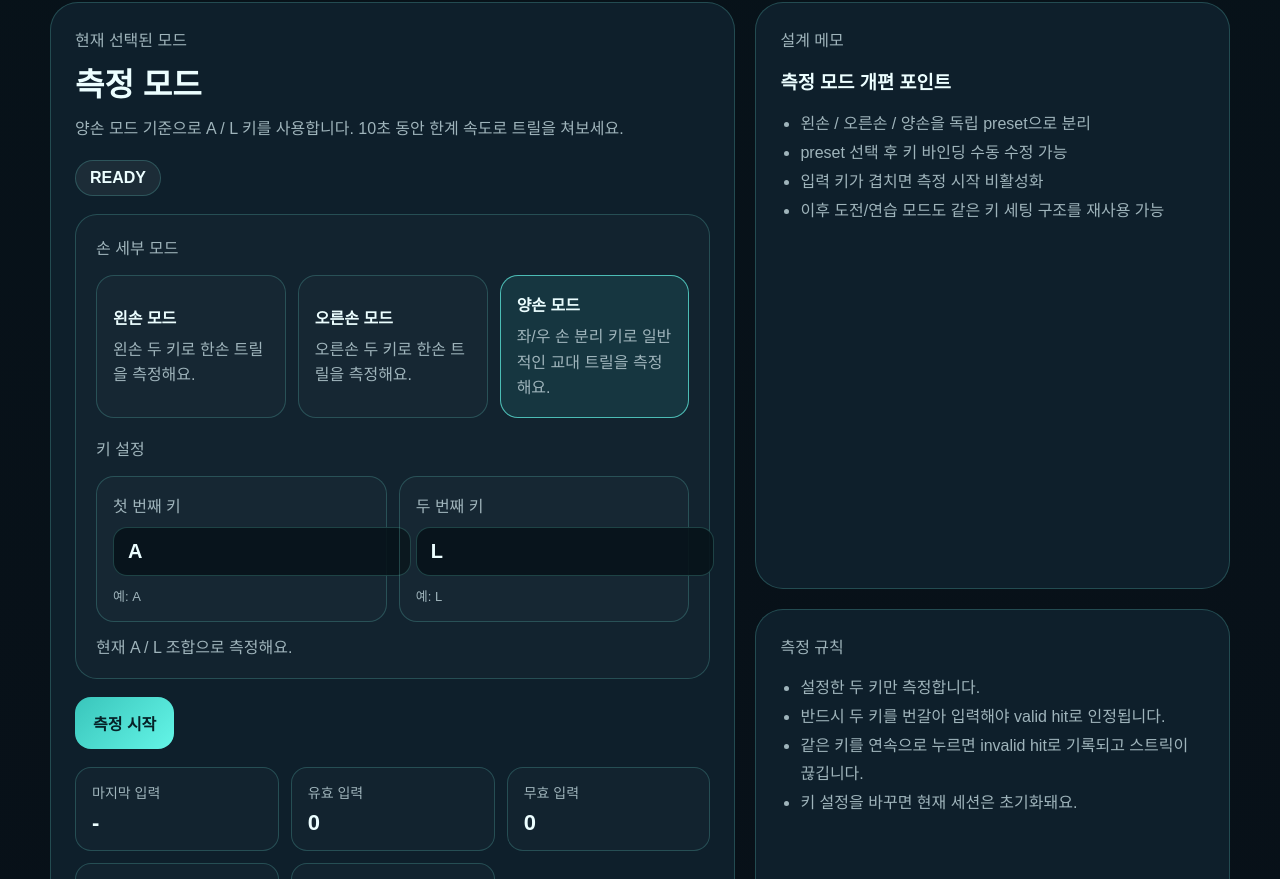
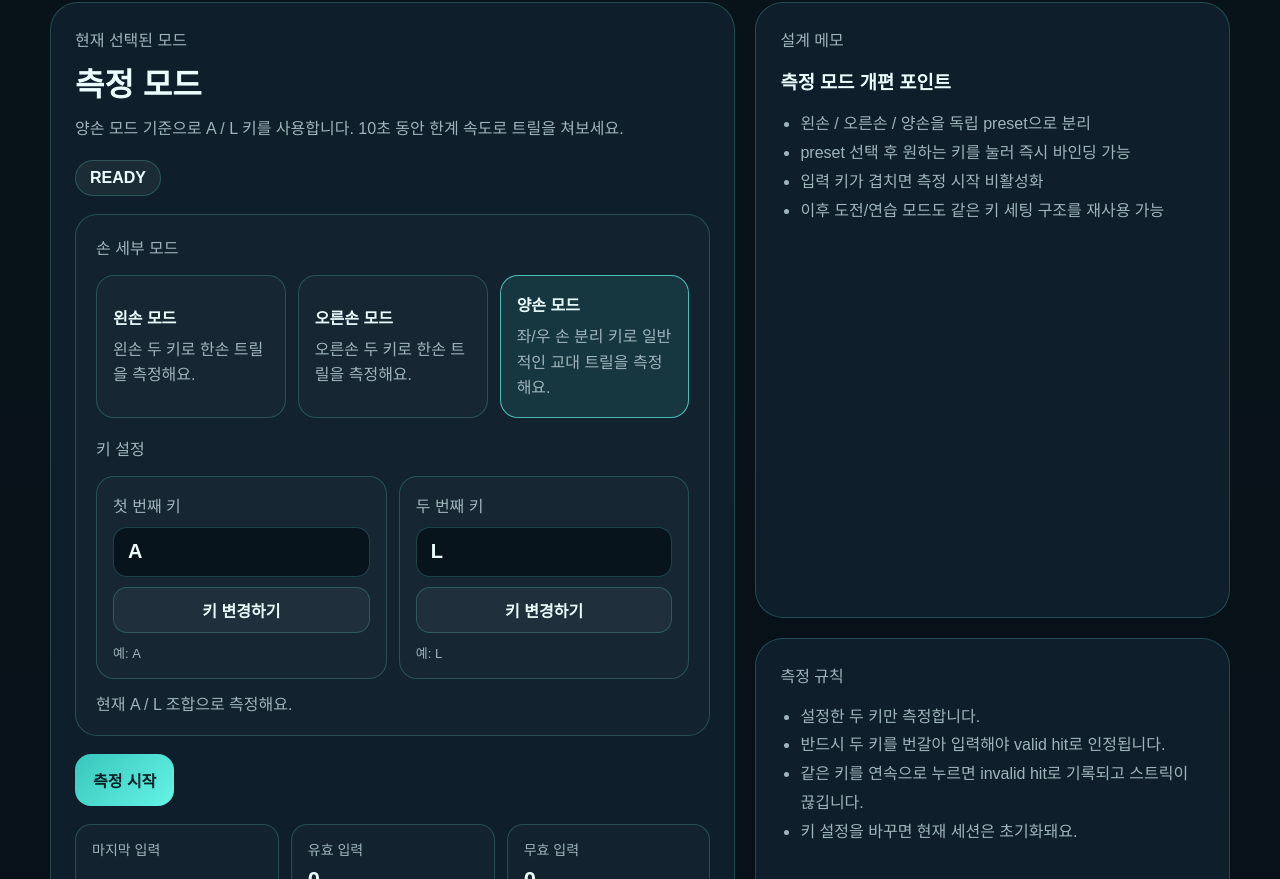
Before and after one commit to miku-agent/06_trill-lab, a Next.js app: page / in a window 1280 px wide. Shown: the part 749-1628 px from the top of the page. Built offline with nearby package versions, Linux system fonts and the light colour scheme.

Commit message:
feat: improve key capture flow

```diff
--- a/src/app/page.tsx
+++ b/src/app/page.tsx
@@ -5,6 +5,7 @@ import { useCallback, useEffect, useMemo, useRef, useState } from "react";
 type SessionState = "idle" | "countdown" | "running" | "finished";
 type ModeKey = "measure" | "challenge" | "practice";
 type MeasureVariant = "left" | "right" | "both";
+type KeyCaptureTarget = "primary" | "secondary" | null;
 
 type Result = {
   bpm: number;
@@ -98,6 +99,7 @@ export default function HomePage() {
   const [measureVariant, setMeasureVariant] = useState<MeasureVariant>("both");
   const [primaryKey, setPrimaryKey] = useState("A");
   const [secondaryKey, setSecondaryKey] = useState("L");
+  const [keyCaptureTarget, setKeyCaptureTarget] = useState<KeyCaptureTarget>(null);
   const [sessionState, setSessionState] = useState<SessionState>("idle");
   const [countdownLeft, setCountdownLeft] = useState(COUNTDOWN_SECONDS);
   const [timeLeft, setTimeLeft] = useState(TEST_SECONDS);
@@ -124,6 +126,12 @@ export default function HomePage() {
       return "이 모드는 아직 레이아웃만 잡혀 있어요. 먼저 측정 모드로 감을 확인해보세요.";
     }
 
+    if (keyCaptureTarget) {
+      return keyCaptureTarget === "primary"
+        ? "첫 번째 키를 기다리는 중이에요. 원하는 키를 하나 눌러주세요."
+        : "두 번째 키를 기다리는 중이에요. 원하는 키를 하나 눌러주세요.";
+    }
+
     if (!hasValidKeyConfig) {
       return "서로 다른 두 키를 설정해야 측정을 시작할 수 있어요.";
     }
@@ -141,7 +149,7 @@ export default function HomePage() {
     }
 
     return `${activePreset.title} 기준으로 ${configuredKeys[0]} / ${configuredKeys[1]} 키를 사용합니다. 10초 동안 한계 속도로 트릴을 쳐보세요.`;
-  }, [activePreset.title, configuredKeys, countdownLeft, hasValidKeyConfig, result, selectedMode, sessionState]);
+  }, [activePreset.title, configuredKeys, countdownLeft, hasValidKeyConfig, keyCaptureTarget, result, selectedMode, sessionState]);
 
   const finishRun = useCallback(() => {
     runningRef.current = false;
@@ -159,6 +167,23 @@ export default function HomePage() {
       accuracy,
       peakStreak: peakStreakRef.current,
     });
+  }, []);
+
+  const resetStats = useCallback(() => {
+    setCountdownLeft(COUNTDOWN_SECONDS);
+    setTimeLeft(TEST_SECONDS);
+    setLastAcceptedKey(null);
+    setLatestInput("-");
+    setValidHits(0);
+    setInvalidHits(0);
+    setCurrentStreak(0);
+    setPeakStreak(0);
+    setResult(null);
+    deadlineRef.current = null;
+    runningRef.current = false;
+    validHitsRef.current = 0;
+    invalidHitsRef.current = 0;
+    peakStreakRef.current = 0;
   }, []);
 
   useEffect(() => {
@@ -206,6 +231,27 @@ export default function HomePage() {
   useEffect(() => {
     const onKeyDown = (event: KeyboardEvent) => {
       const pressedKey = normalizeKey(event.key);
+      if (!pressedKey) {
+        return;
+      }
+
+      if (keyCaptureTarget) {
+        event.preventDefault();
+
+        if (keyCaptureTarget === "primary") {
+          setPrimaryKey(pressedKey);
+        } else {
+          setSecondaryKey(pressedKey);
+        }
+
+        setKeyCaptureTarget(null);
+        runningRef.current = false;
+        deadlineRef.current = null;
+        setSessionState("idle");
+        resetStats();
+        return;
+      }
+
       if (!runningRef.current || !hasValidKeyConfig || !configuredKeys.includes(pressedKey)) {
         return;
       }
@@ -242,24 +288,7 @@ export default function HomePage() {
 
     window.addEventListener("keydown", onKeyDown);
     return () => window.removeEventListener("keydown", onKeyDown);
-  }, [configuredKeys, hasValidKeyConfig, lastAcceptedKey]);
-
-  function resetStats() {
-    setCountdownLeft(COUNTDOWN_SECONDS);
-    setTimeLeft(TEST_SECONDS);
-    setLastAcceptedKey(null);
-    setLatestInput("-");
-    setValidHits(0);
-    setInvalidHits(0);
-    setCurrentStreak(0);
-    setPeakStreak(0);
-    setResult(null);
-    deadlineRef.current = null;
-    runningRef.current = false;
-    validHitsRef.current = 0;
-    invalidHitsRef.current = 0;
-    peakStreakRef.current = 0;
-  }
+  }, [configuredKeys, hasValidKeyConfig, keyCaptureTarget, lastAcceptedKey, resetStats]);
 
   function startRun() {
     if (selectedMode !== "measure" || !hasValidKeyConfig) {
@@ -272,6 +301,7 @@ export default function HomePage() {
 
   function changeMode(mode: ModeKey) {
     setSelectedMode(mode);
+    setKeyCaptureTarget(null);
     runningRef.current = false;
     deadlineRef.current = null;
     setSessionState("idle");
@@ -283,25 +313,18 @@ export default function HomePage() {
     setMeasureVariant(variant);
     setPrimaryKey(preset.defaultKeys[0]);
     setSecondaryKey(preset.defaultKeys[1]);
+    setKeyCaptureTarget(null);
     runningRef.current = false;
     deadlineRef.current = null;
     setSessionState("idle");
     resetStats();
   }
 
-  function updatePrimaryKey(value: string) {
-    setPrimaryKey(normalizeKey(value));
+  function beginKeyCapture(target: Exclude<KeyCaptureTarget, null>) {
     runningRef.current = false;
     deadlineRef.current = null;
     setSessionState("idle");
-    resetStats();
-  }
-
-  function updateSecondaryKey(value: string) {
-    setSecondaryKey(normalizeKey(value));
-    runningRef.current = false;
-    deadlineRef.current = null;
-    setSessionState("idle");
+    setKeyCaptureTarget(target);
     resetStats();
   }
 
@@ -505,14 +528,16 @@ export default function HomePage() {
                         label="첫 번째 키"
                         value={primaryKey}
                         hint={measureVariant === "left" ? "예: A" : measureVariant === "right" ? "예: K" : "예: A"}
-                        onChange={updatePrimaryKey}
+                        isCapturing={keyCaptureTarget === "primary"}
+                        onStartCapture={() => beginKeyCapture("primary")}
                         disabled={sessionState === "countdown" || sessionState === "running"}
                       />
                       <KeySettingCard
                         label="두 번째 키"
                         value={secondaryKey}
                         hint={measureVariant === "left" ? "예: S" : measureVariant === "right" ? "예: L" : "예: L"}
-                        onChange={updateSecondaryKey}
+                        isCapturing={keyCaptureTarget === "secondary"}
+                        onStartCapture={() => beginKeyCapture("secondary")}
                         disabled={sessionState === "countdown" || sessionState === "running"}
                       />
                     </div>
@@ -527,7 +552,7 @@ export default function HomePage() {
                 <div style={{ display: "flex", gap: 12, flexWrap: "wrap" }}>
                   <button
                     onClick={startRun}
-                    disabled={sessionState === "countdown" || sessionState === "running" || !hasValidKeyConfig}
+                    disabled={sessionState === "countdown" || sessionState === "running" || !hasValidKeyConfig || keyCaptureTarget !== null}
                     style={{
                       border: 0,
                       borderRadius: 16,
@@ -603,7 +628,7 @@ export default function HomePage() {
               <h3 style={{ margin: "8px 0 14px" }}>측정 모드 개편 포인트</h3>
               <ul style={{ paddingLeft: 20, color: "var(--muted)", lineHeight: 1.8, marginBottom: 0 }}>
                 <li>왼손 / 오른손 / 양손을 독립 preset으로 분리</li>
-                <li>preset 선택 후 키 바인딩 수동 수정 가능</li>
+                <li>preset 선택 후 원하는 키를 눌러 즉시 바인딩 가능</li>
                 <li>입력 키가 겹치면 측정 시작 비활성화</li>
                 <li>이후 도전/연습 모드도 같은 키 세팅 구조를 재사용 가능</li>
               </ul>
@@ -675,46 +700,65 @@ function KeySettingCard({
   label,
   value,
   hint,
-  onChange,
+  isCapturing,
+  onStartCapture,
   disabled,
 }: {
   label: string;
   value: string;
   hint: string;
-  onChange: (value: string) => void;
+  isCapturing: boolean;
+  onStartCapture: () => void;
   disabled: boolean;
 }) {
   return (
-    <label
+    <div
       style={{
         display: "grid",
         gap: 10,
         padding: 16,
         borderRadius: 18,
-        border: "1px solid var(--line)",
-        background: "rgba(255,255,255,0.02)",
+        border: isCapturing ? "1px solid rgba(100, 245, 231, 0.7)" : "1px solid var(--line)",
+        background: isCapturing ? "rgba(57, 197, 187, 0.08)" : "rgba(255,255,255,0.02)",
       }}
     >
       <span style={{ color: "var(--muted)" }}>{label}</span>
-      <input
-        value={value}
-        onChange={(event) => onChange(event.target.value)}
-        disabled={disabled}
-        placeholder={hint}
-        maxLength={1}
+      <div
         style={{
           borderRadius: 14,
           border: "1px solid var(--line)",
           background: "rgba(7, 19, 26, 0.9)",
           color: "var(--text)",
           padding: "12px 14px",
-          outline: "none",
           fontSize: 20,
           fontWeight: 700,
-          textTransform: "uppercase",
+          minHeight: 50,
+          display: "flex",
+          alignItems: "center",
         }}
-      />
-      <span style={{ color: "var(--muted)", fontSize: 13 }}>{hint}</span>
-    </label>
+      >
+        {value || "-"}
+      </div>
+      <button
+        type="button"
+        onClick={onStartCapture}
+        disabled={disabled}
+        style={{
+          borderRadius: 14,
+          border: "1px solid var(--line)",
+          background: isCapturing ? "rgba(57, 197, 187, 0.16)" : "rgba(255,255,255,0.04)",
+          color: "var(--text)",
+          padding: "10px 12px",
+          fontWeight: 700,
+          cursor: disabled ? "not-allowed" : "pointer",
+          opacity: disabled ? 0.5 : 1,
+        }}
+      >
+        {isCapturing ? "아무 키나 눌러주세요..." : "키 변경하기"}
+      </button>
+      <span style={{ color: "var(--muted)", fontSize: 13 }}>
+        {isCapturing ? "다음 키 입력을 바로 이 슬롯에 저장해요." : hint}
+      </span>
+    </div>
   );
 }
```
